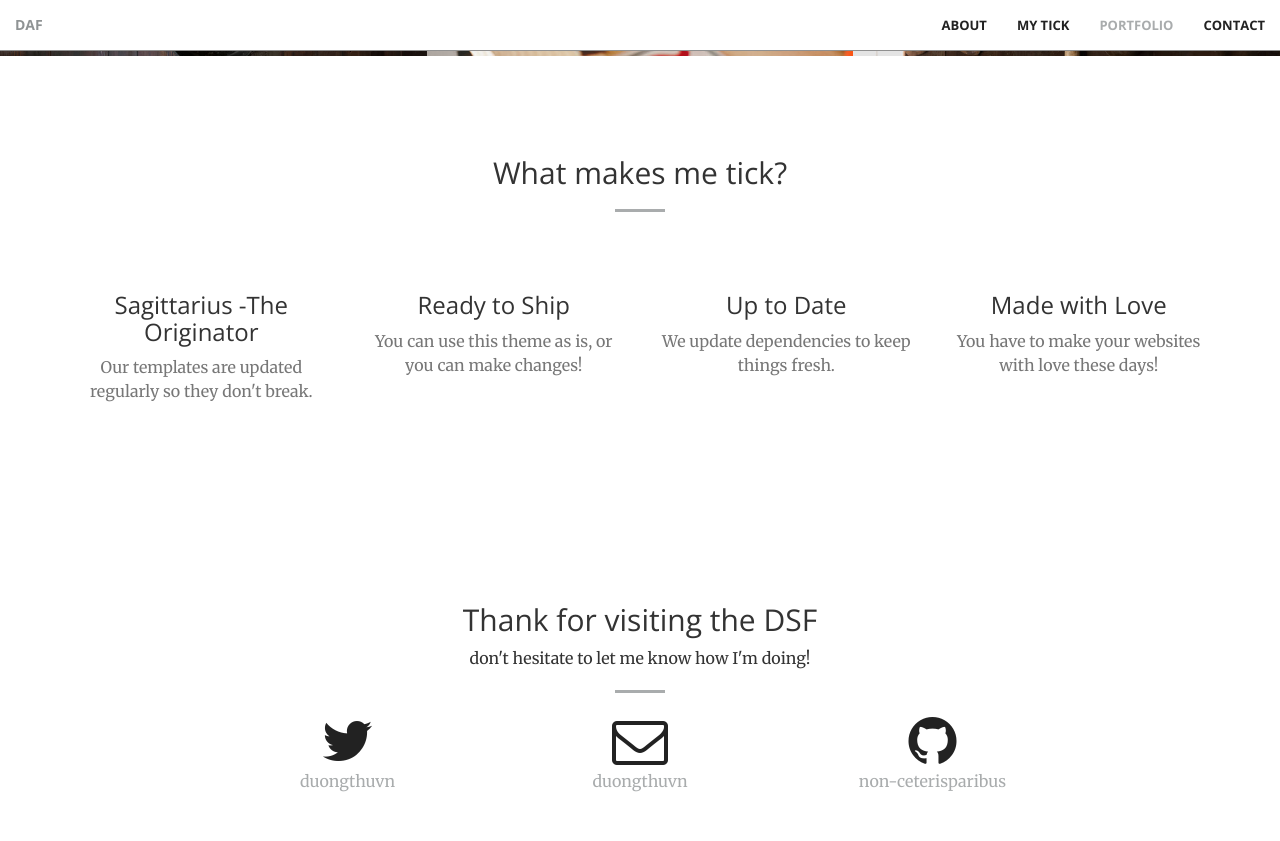
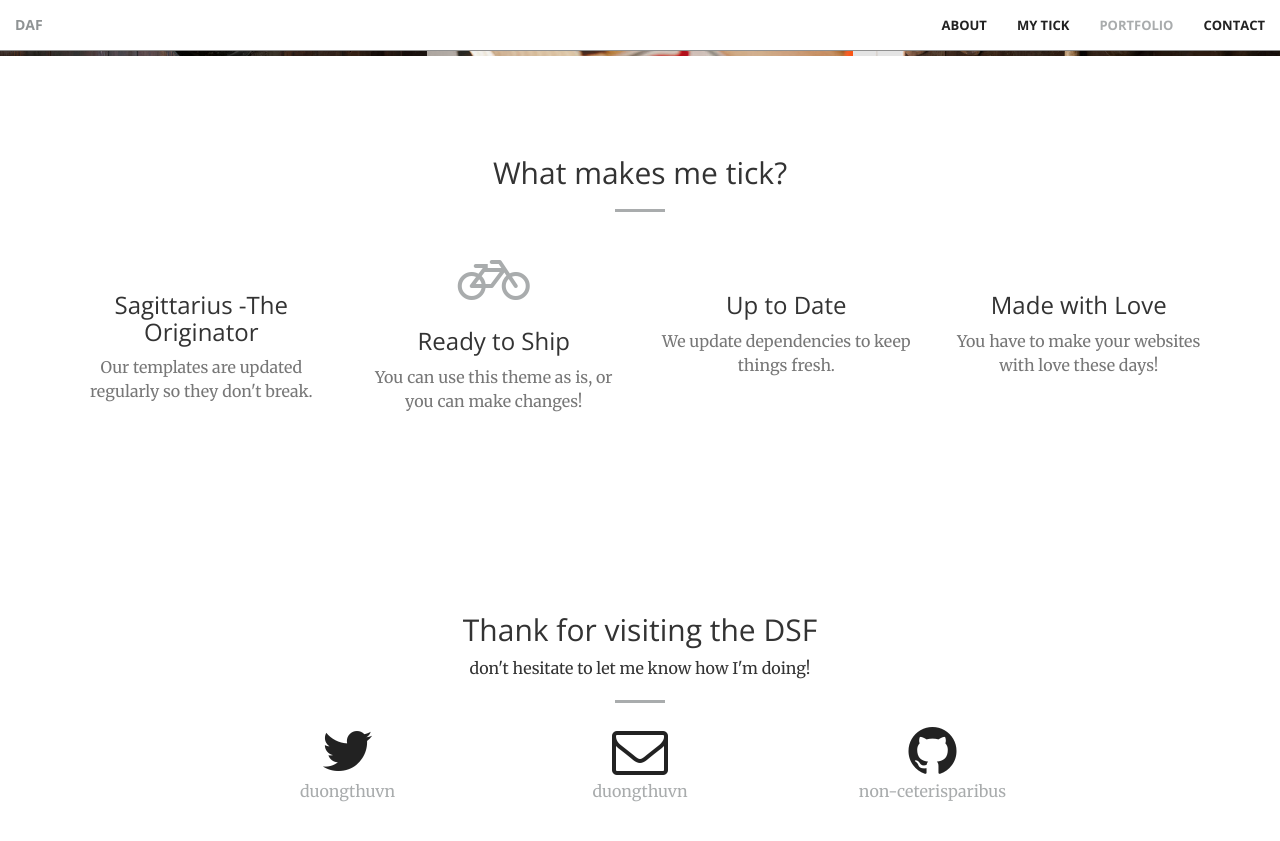
Before and after one commit to non-ceterisparibus/non-ceterisparibus.github.io, a Jekyll site: the page built from index.html, in a window 1280 px wide and 900 px high, scrolled down 1791 px. Shown: the top 841 px of the window. Built offline with Jekyll 4.4.1, drawn with Linux system fonts in a browser that asks for light colours.

Commit message:
Update services.html

```diff
--- a/_includes/services.html
+++ b/_includes/services.html
@@ -18,7 +18,7 @@
             </div>
             <div class="col-lg-3 col-md-6 text-center">
                 <div class="service-box">
-                    <i class="fa fa-4x fa-book-open wow bounceIn text-primary" data-wow-delay=".1s"></i>
+                    <i class="fa fa-4x fa-bicycle wow bounceIn text-primary" data-wow-delay=".1s"></i>
                     <h3>Ready to Ship</h3>
                     <p class="text-muted">You can use this theme as is, or you can make changes!</p>
                 </div>
```
